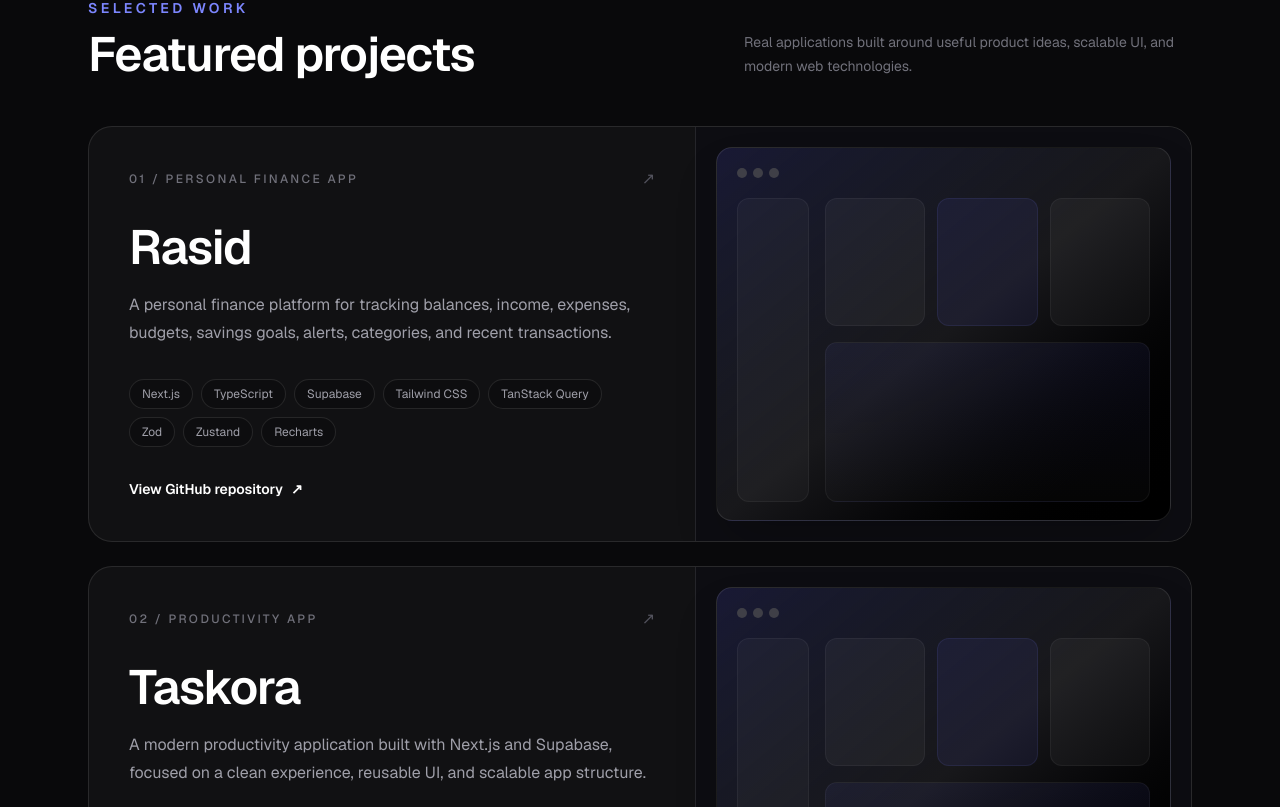
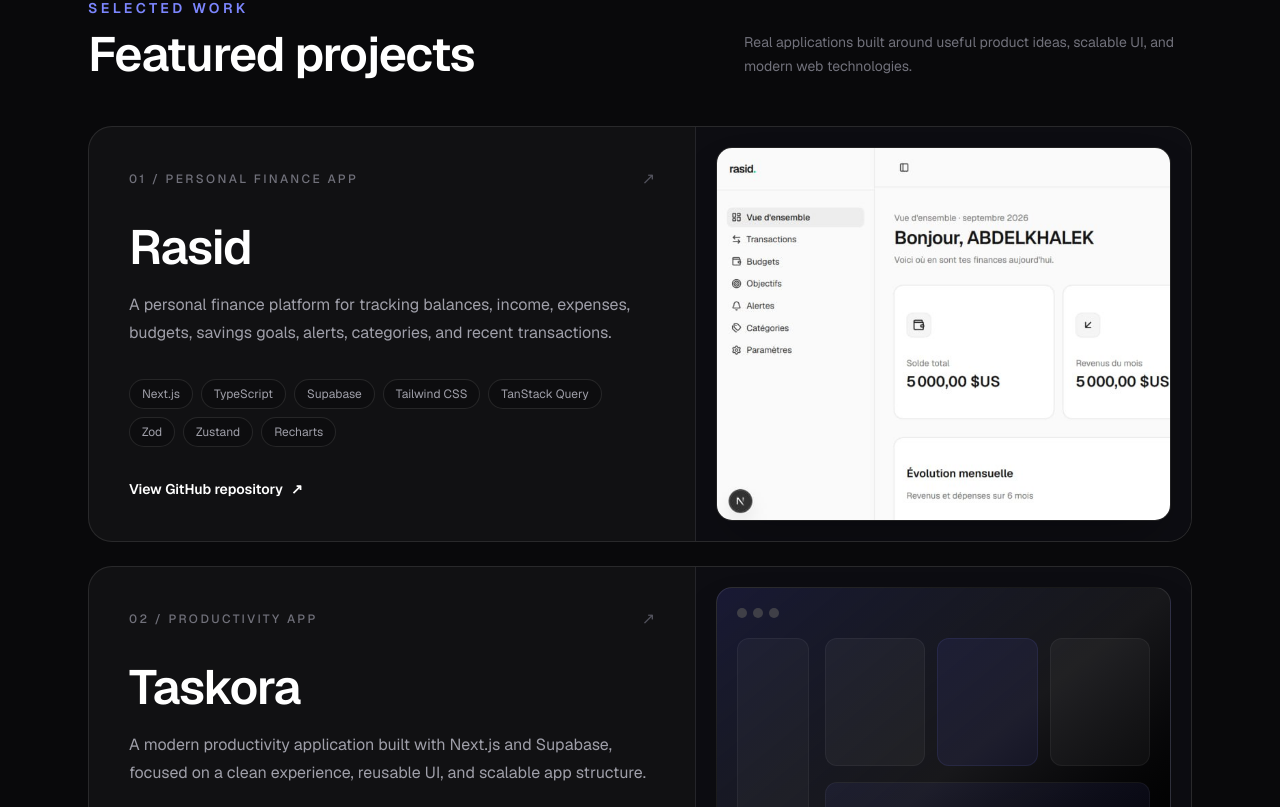
Before and after one commit to abdelkhalekligflam/portfolio, a Next.js app: page / in a window 1280 px wide. Shown: the part 873-1680 px from the top of the page. Built offline with nearby package versions, Linux system fonts and the light colour scheme.

Commit message:
Show real Rasid dashboard in project showcase

```diff
--- a/app/page.tsx
+++ b/app/page.tsx
@@ -1,3 +1,5 @@
+import Image from "next/image";
+
 const projects = [
   {
     name: "Rasid",
@@ -6,6 +8,7 @@ const projects = [
       "A personal finance platform for tracking balances, income, expenses, budgets, savings goals, alerts, categories, and recent transactions.",
     stack: ["Next.js", "TypeScript", "Supabase", "Tailwind CSS", "TanStack Query", "Zod", "Zustand", "Recharts"],
     github: "https://github.com/abdelkhalekligflam/Rasid",
+    image: "/rasid-dashboard.png.jpg",
   },
   {
     name: "Taskora",
@@ -14,6 +17,7 @@ const projects = [
       "A modern productivity application built with Next.js and Supabase, focused on a clean experience, reusable UI, and scalable app structure.",
     stack: ["Next.js", "React", "TypeScript", "Supabase", "Tailwind CSS", "shadcn/ui", "Radix UI"],
     github: "https://github.com/abdelkhalekligflam/Taskora",
+    image: null,
   },
 ];
 
@@ -140,7 +144,19 @@ export default function Home() {
                   </div>
                 </div>
 
-                <div className="relative min-h-[280px] border-t border-white/10 bg-[#0d0d12] lg:border-l lg:border-t-0">
+                <div className="relative min-h-[280px] overflow-hidden border-t border-white/10 bg-[#0d0d12] lg:border-l lg:border-t-0">
+                  {project.image ? (
+                    <div className="absolute inset-5 overflow-hidden rounded-2xl border border-white/10 bg-zinc-950 shadow-2xl">
+                      <Image
+                        src={project.image}
+                        alt={`${project.name} application dashboard`}
+                        fill
+                        sizes="(max-width: 1024px) 100vw, 45vw"
+                        className="object-cover object-left-top transition duration-700 group-hover:scale-[1.025]"
+                      />
+                      <div className="pointer-events-none absolute inset-0 ring-1 ring-inset ring-white/5" />
+                    </div>
+                  ) : (
                     <div className="absolute inset-5 overflow-hidden rounded-2xl border border-white/10 bg-gradient-to-br from-indigo-500/15 via-zinc-900 to-black p-5 shadow-2xl">
                       <div className="mb-5 flex items-center gap-1.5">
                         <span className="h-2.5 w-2.5 rounded-full bg-zinc-700" />
@@ -159,6 +175,7 @@ export default function Home() {
                         </div>
                       </div>
                     </div>
+                  )}
                 </div>
               </div>
             </article>
```
Lines whose indentation alone changed are shown as unchanged.
